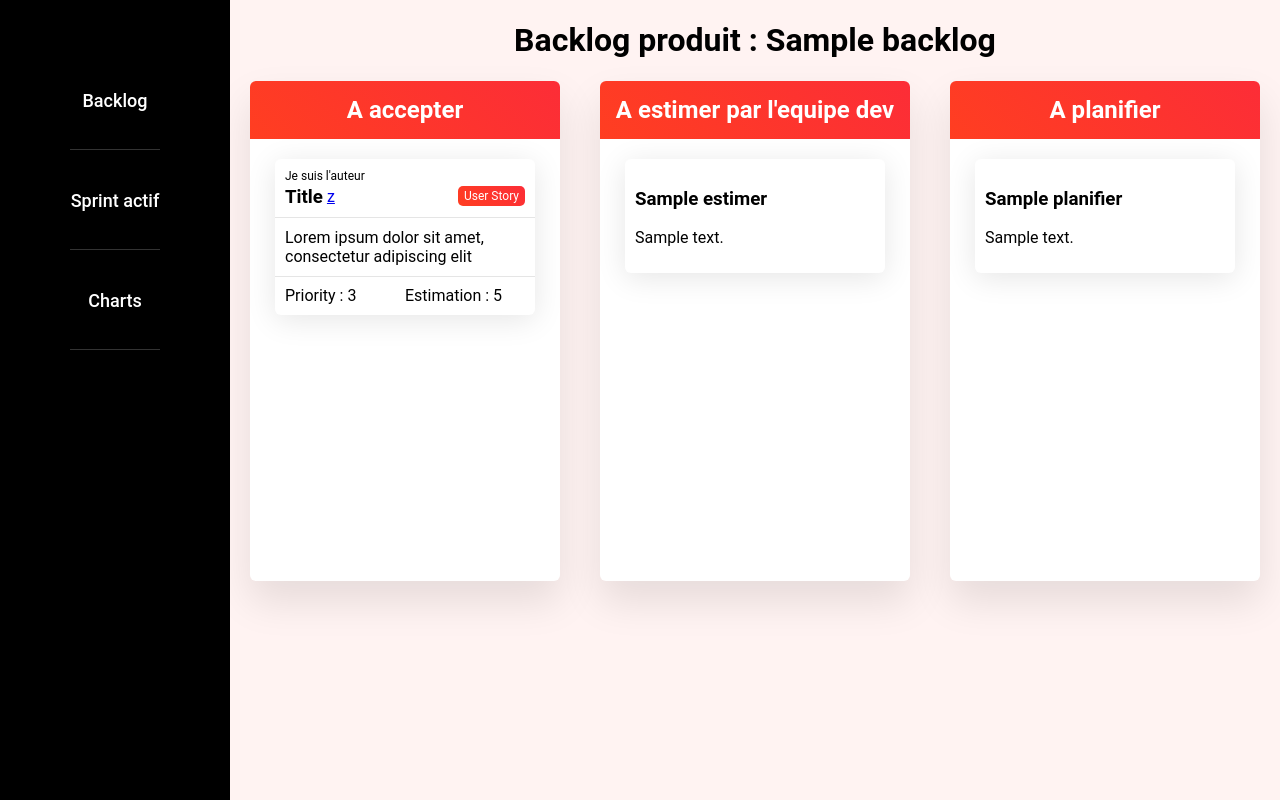
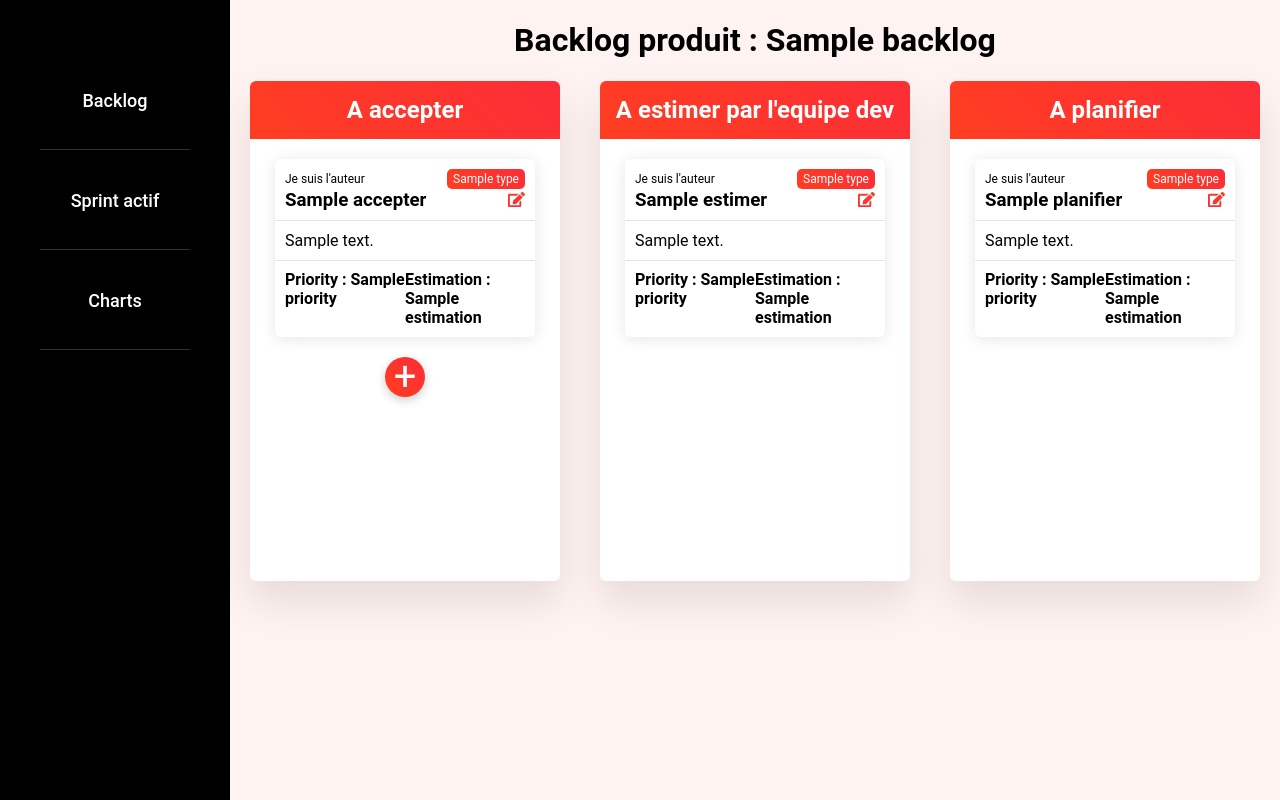
Before and after one commit to Ludoutt/IUTgroupeB2, a Symfony app: template templates/home.html.twig in a window 1280 px wide. Run offline with Twig, Linux system fonts and the light colour scheme; the template is opened without the code that fills it: most values are stand-ins (such as "Sample title", 1, 10 or a date in 2020); some libraries are stand-ins or nearby versions.

Commit message:
Complete CSS for backlog page

```diff
--- a/public/css/main.css
+++ b/public/css/main.css
@@ -8,10 +8,12 @@ body{
     display: flex;
     height: 100vh;
 }
-h1, h2, h3, p, a, li, span{
+h1, h2, h3, p, a, li, span, label, input, textarea{
     font-family: 'Roboto';
 }
-
+.raji-row{
+    display: flex;
+}
 
 
 
@@ -40,7 +42,7 @@ nav li::before{
     bottom: 0;
     left: 50%;
     transform: translateX(-50%);
-    width: 90px;
+    width: 150px;
     height: 1px;
     background: #fff;
     opacity: 0.2;
@@ -71,6 +73,7 @@ nav a{
 .backlog-col{
     width: calc(100%/3);
     padding: 0 20px;
+    box-sizing: border-box;
 }
 .backlog-col-inner{
     border-radius: 6px;
@@ -89,13 +92,17 @@ nav a{
 
 
 .tasks{
+    display: flex;
+    flex-direction: column;
+    align-items: center;
     padding: 0 25px;
 }
 .tasks-item{
     padding: 10px;
     border-radius: 6px;
     background: #fff;
-    box-shadow: 0 5px 30px rgba(0,0,0,0.1);
+    box-shadow: 0 2px 15px rgba(0,0,0,0.1);
+    margin-bottom: 20px;
 }
 .tasks-item-title{
     position: relative;
@@ -113,10 +120,27 @@ nav a{
     opacity: 0.1;
     height: 1px;
 }
+.tasks-item-title .raji-row{
+    justify-content: space-between;
+    align-items: center;
+}
 .tasks-item-title h3{
+    position: relative;
     display: inline-block;
     margin: 0;
     vertical-align: middle;
+    width: 100%;
+    overflow: hidden;
+    white-space: nowrap;
+}
+.tasks-item-title h3::after{
+    content: "";
+    position: absolute;
+    right: 0;
+    top: 0;
+    width: 30px;
+    height: 100%;
+    background: linear-gradient(to right, rgba(255,255,255,0) 0%, rgba(255,255,255,1) 80%);
 }
 .tasks-item-type{
     display: inline-block;
@@ -135,13 +159,18 @@ nav a{
     vertical-align: middle;
 }
 .tasks-item-author{
+    display: inline-block;
     font-size: 12px;
     margin: 0;
-    margin-bottom: 3px;
 }
 .tasks-item-edit{
     display: inline-block;
     vertical-align: middle;
+}
+.tasks-item-edit img{
+    display: block;
+    height: 17px;
+    width: 17px;
 }
 .tasks-item-desc{
     margin: 0;
@@ -166,4 +195,33 @@ nav a{
 .tasks-item-infos p{
     width: 50%;
     margin: 0;
+    font-weight: 600;
 }
+
+.tasks-add{
+    display: inline-block;
+    font-size: 40px;
+    color: #fff;
+    text-decoration: none;
+    background: linear-gradient(45deg, #ff3e21 0%, #fc2d37 100%);
+    height: 40px;
+    width: 40px;
+    border-radius: 100%;
+    text-align: center;
+    line-height: 40px;
+    box-shadow: 0 3px 10px rgba(0,0,0,0.2);
+}
+
+.form-edit{
+    display: flex;
+    justify-content: center;
+    align-items: center;
+    flex-direction: column;
+    max-width: 700px;
+    width: 100%;
+    margin: 0 auto;
+    height: 100%;
+}
+.form-edit input{
+    width: 100%;
+}
--- /dev/null
+++ b/templates/element/form-template.html.twig
@@ -0,0 +1,5 @@
+{% block form_row %}
+        {{ form_errors(form) }}
+        {{ form_widget(form) }}
+        {{ form_help(form) }}
+{% endblock form_row %}
--- a/templates/home.html.twig
+++ b/templates/home.html.twig
@@ -10,18 +10,23 @@
                     {% for task in accepter %}
                     <div class="tasks-item">
                         <div class="tasks-item-title">
-                            <p class="tasks-item-author">Je suis l'auteur</p>
-                            <h3>Title</h3>
-                            <a href="#" class="tasks-item-edit">z</a>
-                            <p class="tasks-item-type">User Story</p>
+                            <div class="raji-row">
+                                <p class="tasks-item-author">Je suis l'auteur</p>
+                                <p class="tasks-item-type">{{ task.type }}</p>
+                            </div>
+                            <div class="raji-row">
+                                <h3>{{ task.title }}</h3>
+                                <a href="/element/{{ task.id }}/edit" class="tasks-item-edit"><img src="{{ asset('images/edit.svg') }}"/></a>
+                            </div>
                         </div>
-                        <p class="tasks-item-desc">Lorem ipsum dolor sit amet, consectetur adipiscing elit</p>
+                        <p class="tasks-item-desc">{{ task.description }}</p>
                         <div class="tasks-item-infos">
-                            <p>Priority : 3</p>
-                            <p>Estimation : 5</p>
+                            <p>Priority : {{ task.priority }}</p>
+                            <p>Estimation : {{ task.estimation }}</p>
                         </div>
                     </div>
                     {% endfor %}
+                    <a href="/element/new" class="tasks-add">+</a>
                 </div>
             </div>
 
@@ -32,8 +37,21 @@
                 <div class="tasks">
                     {% for task in estimer %}
                         <div class="tasks-item">
-                            <h3>{{ task.title }}</h3>
-                            <p>{{ task.description }}</p>
+                            <div class="tasks-item-title">
+                                <div class="raji-row">
+                                    <p class="tasks-item-author">Je suis l'auteur</p>
+                                    <p class="tasks-item-type">{{ task.type }}</p>
+                                </div>
+                                <div class="raji-row">
+                                    <h3>{{ task.title }}</h3>
+                                    <a href="#" class="tasks-item-edit"><img src="{{ asset('images/edit.svg') }}"/></a>
+                                </div>
+                            </div>
+                            <p class="tasks-item-desc">{{ task.description }}</p>
+                            <div class="tasks-item-infos">
+                                <p>Priority : {{ task.priority }}</p>
+                                <p>Estimation : {{ task.estimation }}</p>
+                            </div>
                         </div>
                     {% endfor %}
                 </div>
@@ -45,8 +63,21 @@
                 <div class="tasks">
                     {% for task in planifier %}
                         <div class="tasks-item">
-                            <h3>{{ task.title }}</h3>
-                            <p>{{ task.description }}</p>
+                            <div class="tasks-item-title">
+                                <div class="raji-row">
+                                    <p class="tasks-item-author">Je suis l'auteur</p>
+                                    <p class="tasks-item-type">{{ task.type }}</p>
+                                </div>
+                                <div class="raji-row">
+                                    <h3>{{ task.title }}</h3>
+                                    <a href="#" class="tasks-item-edit"><img src="{{ asset('images/edit.svg') }}"/></a>
+                                </div>
+                            </div>
+                            <p class="tasks-item-desc">{{ task.description }}</p>
+                            <div class="tasks-item-infos">
+                                <p>Priority : {{ task.priority }}</p>
+                                <p>Estimation : {{ task.estimation }}</p>
+                            </div>
                         </div>
                     {% endfor %}
                 </div>
```
Also changed, not shown: templates/element/edit.html.twig (+8 -3 lines), public/images/edit.svg (added).
